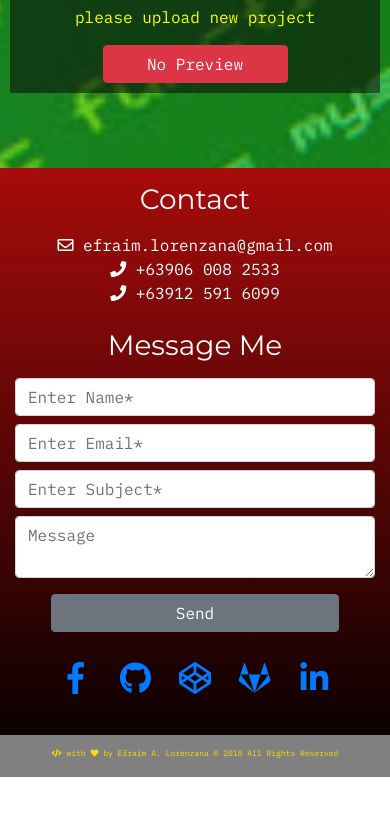
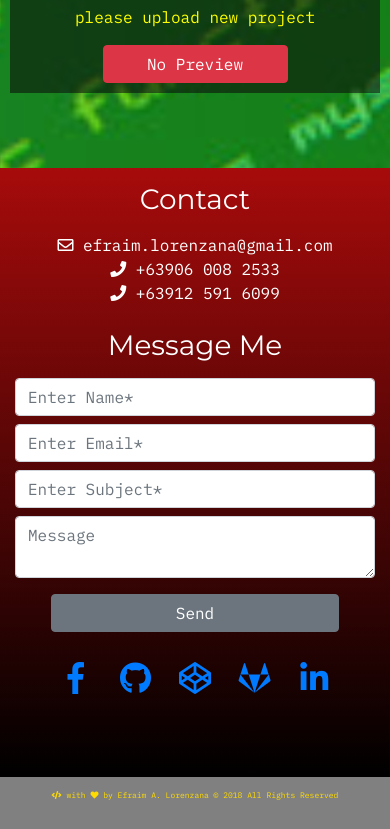
Before and after one commit to efraimlorenzana/portfolio, a plain HTML site: page index.html in a window 390 px wide. Shown: the part 6694-7523 px from the top of the page. Before the commit the page ends 7471 px from the top, so only its background shows below. Drawn offline with nearby package versions, Linux system fonts and the light colour scheme.

Commit message:
Modified footer alignment

```diff
--- a/assets/css/desktop.css
+++ b/assets/css/desktop.css
@@ -47,4 +47,15 @@
 	 }
 
 
-} /* End of media view*/
+	 } /* End of media view*/
+
+
+/* Viewport Height */
+
+@media only screen and (min-height: 401px) and (max-height: 750px) {
+
+ 	section#contact {
+ 		min-height: 95vh;
+ 	}
+
+}
--- a/assets/css/mobile.css
+++ b/assets/css/mobile.css
@@ -51,7 +51,7 @@
 	 section#contact > div > div > form > div > input.btn {
 	 	width: 80%;
 	 }
-	 section#contact > footer {
+	 footer {
 	 	line-height: 2;
 	 	font-size: 8px;
 	 }
--- a/assets/css/style.css
+++ b/assets/css/style.css
@@ -166,13 +166,11 @@ img#myPic {
  	max-width: 100%;
  }
 
- section#contact > footer {
- 	padding-top: 10px;
+ footer {
+ 	padding: 10px 0;
  	background-color: gray;
- 	position: absolute;
  	text-align: center;
  	width: 100%;
- 	bottom: 0;
  	color: #ffdb00;
  	line-height: 3;
  }
--- a/index.html
+++ b/index.html
@@ -432,6 +432,8 @@
 				</div>
 			</div><!-- /.row 1 -->
 
+		</section><!-- /#contact -->
+	</main>
 	<footer>
 		<p>
 			<i class="fas fa-code"></i>
@@ -440,8 +442,6 @@
 			by Efraim A. Lorenzana &copy; 2018 All Rights Reserved
 		</p>
 	</footer>
-		</section><!-- /#contact -->
-	</main>
 
 	<!-- Imports Bootstrap Script v4.1 -->
 	<script src="https://code.jquery.com/jquery-3.3.1.slim.min.js" integrity="sha384-q8i/X+965DzO0rT7abK41JStQIAqVgRVzpbzo5smXKp4YfRvH+8abtTE1Pi6jizo" crossorigin="anonymous"></script>
```
Lines whose indentation alone changed are shown as unchanged.
